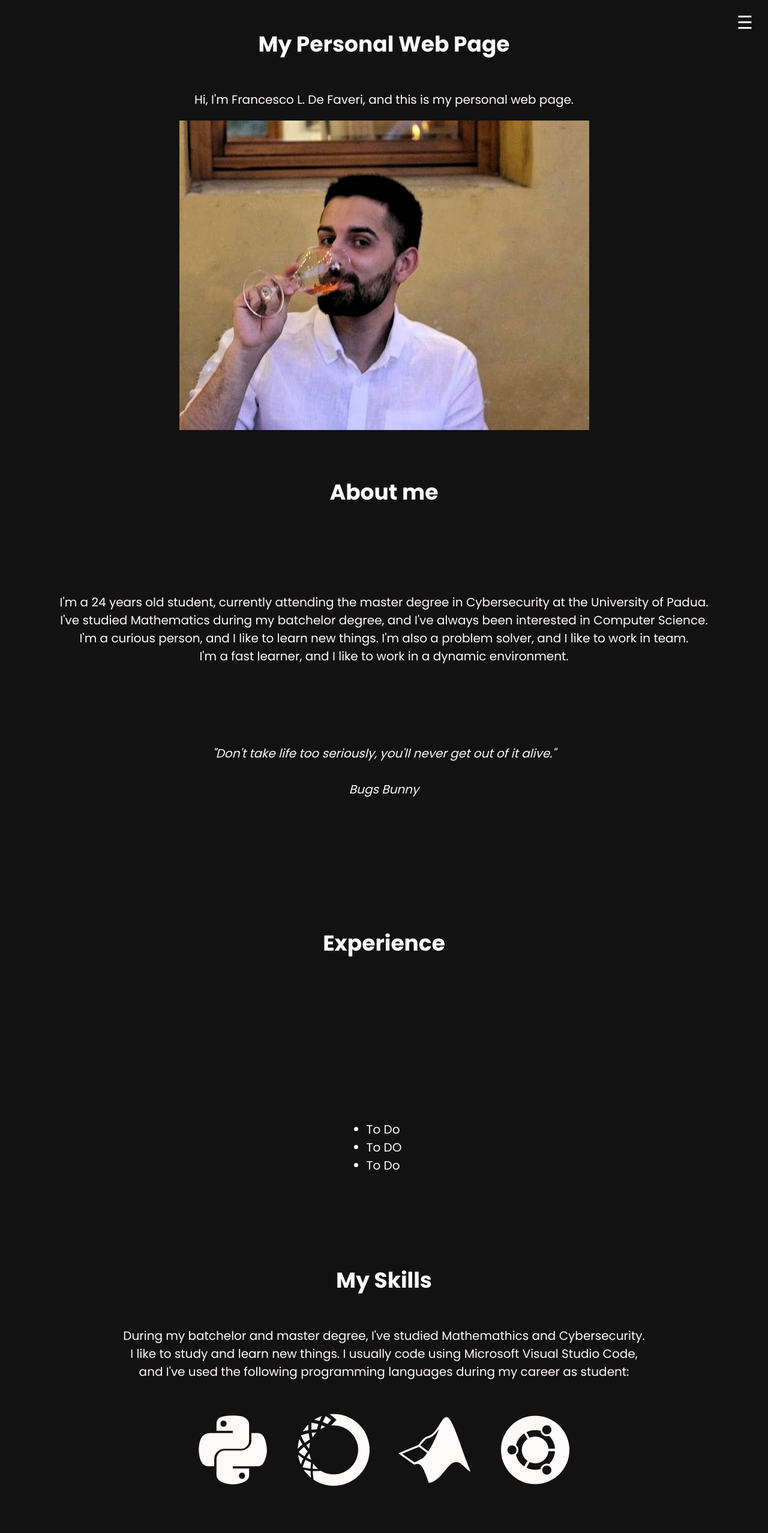
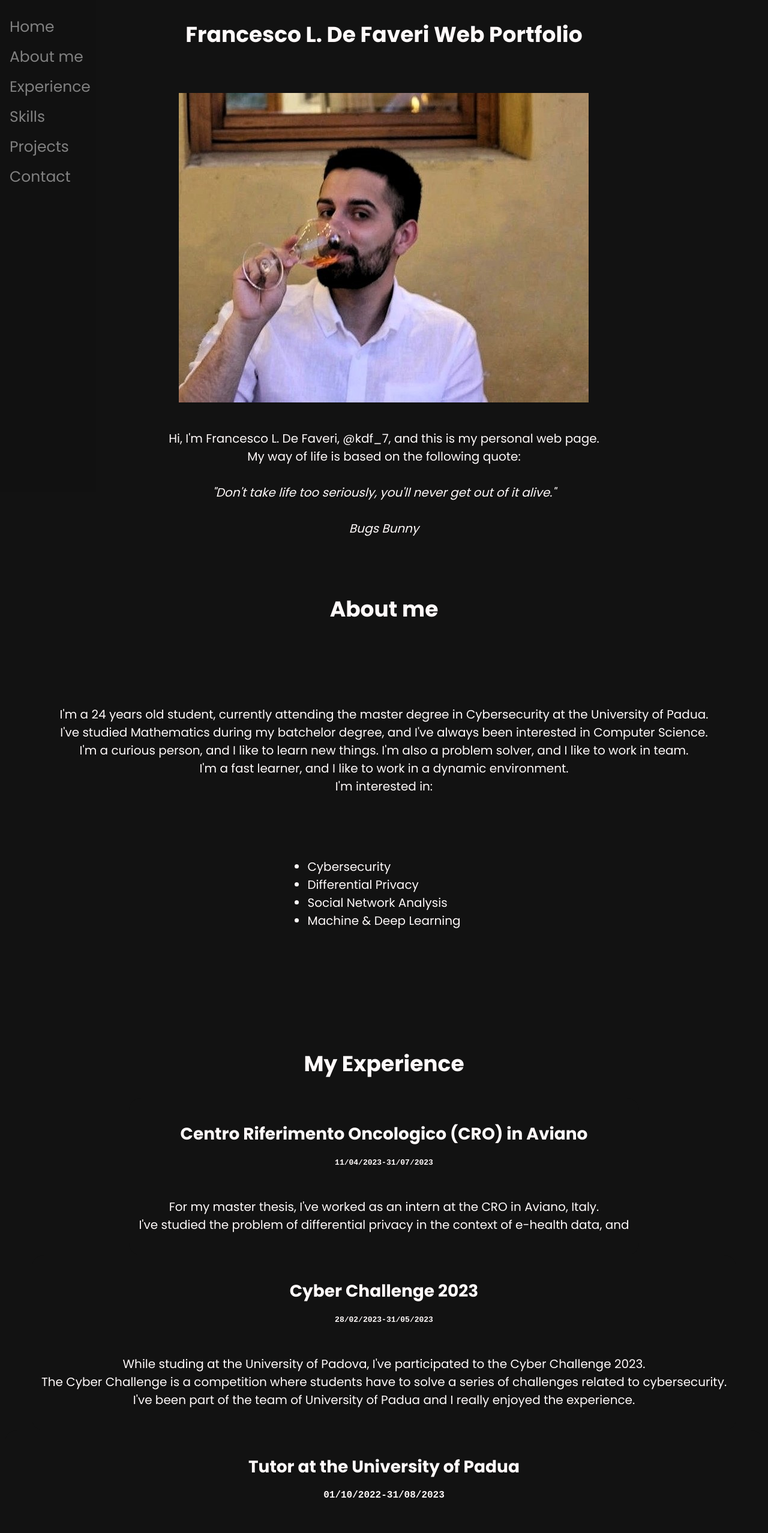
Before and after one commit to Kekkodf/kdf.github.io, a plain HTML site: page index.html in a window 1280 px wide. Shown: the top 2556 px of the page at 60% size. Drawn offline with nearby package versions, Linux system fonts and the light colour scheme.

Commit message:
update: getting version 2.0

```diff
--- /dev/null
+++ b/Draft/typed.js
@@ -0,0 +1,4 @@
+var typed = new Typed('#element', {
+  strings: ['$ whoami', 'kdf_7'],
+  typeSpeed: 50,
+});
--- a/css/style.css
+++ b/css/style.css
@@ -13,7 +13,7 @@ body {
 }
 section {
     display: grid;
-    min-height: 85vh;
+    min-height: 100vh;
     place-items: center;
     justify-content: center;
     align-items: center;
@@ -40,41 +40,32 @@ ul {
 }
 .sidenav {
    height: 100%;
-    width: 0;
+   width: 160px;
    position: fixed;
    z-index: 1;
    top: 0;
-    right: 0;
+   left: 0;
    background-color: #111;
    overflow-x: hidden;
-    transition: 0.5s;
-    padding-top: 60px;
+   padding-top: 20px;
  }
 
  .sidenav a {
-    padding: 8px 8px 8px 32px;
+   padding: 6px 8px 6px 16px;
    text-decoration: none;
    font-size: 25px;
    color: #818181;
    display: block;
-    transition: 0.3s;
  }
 
  .sidenav a:hover {
-    color: #f1f1f1;
+   color: snow;
  }
 
-.sidenav .closebtn {
-    position: absolute;
-    top: 0;
-    right: 25px;
-    font-size: 36px;
-    margin-left: 50px;
-}
-
-#main {
-    transition: margin-right .5s;
-    padding: 16px;
+ .main {
+   margin-left: 160px; /* Same as the width of the sidenav */
+   font-size: 28px; /* Increased text to enable scrolling */
+   padding: 0px 10px;
  }
 
  @media screen and (max-height: 450px) {
@@ -102,6 +93,9 @@ ul {
 }
 .logos {
     display: flex;
+}
+.logos:hover .logo:not(:hover) {
+    transform: scale(0.6);
 }
 .logo:nth-child(2) {
     transition-delay: 200ms;
--- a/index.html
+++ b/index.html
@@ -12,55 +12,95 @@
     <link rel="stylesheet" href="https://cdnjs.cloudflare.com/ajax/libs/font-awesome/6.2.1/css/font-awesome.min.css">
     <!-- javascript -->
     <script defer src="js/main.js"></script>
+    <script defer src="js/typed.js"></script>
 </head>
 <body>
 
-    <div id="mySidenav" class="sidenav">
-        <a href="javascript:void(0)" class="closebtn" onclick="closeNav()">&times;</a>
+    <div class="sidenav">
         <a href="#Home">Home</a>
         <a href="#About">About me</a>
         <a href="#Experience">Experience</a>
         <a href="#Skills">Skills</a>
         <a href="#Projects">Projects</a>
-        <a href="#Contact">Contact me</a>
+        <a href="#Contact">Contact</a>
     </div>
 
     <div id="main">
-        <span style="font-size:30px;cursor:pointer;position: fixed; right:25px;" onclick="openNav()">&#9776;</span>
     <section id="Home">
-        <h1 class="hidden">My Personal Web Page</h1>
+        <h1>Francesco L. De Faveri Web Portfolio</h1>
         <p class="hidden">
-            Hi, I'm Francesco L. De Faveri, and this is my personal web page.<br>
+
         </p>
         <img class="hidden" src="img/kdf.jpeg" class="img-fluid" alt="" srcset="">
-    </section>
-
-    <section  id="About" class="hidden">
-        <h1>About me</h1>
-        <p>
-            I'm a 24 years old student, currently attending the master degree in Cybersecurity at the University of Padua.<br>
-            I've studied Mathematics during my batchelor degree, and I've always been interested in Computer Science.<br>
-            I'm a curious person, and I like to learn new things. I'm also a problem solver, and I like to work in team.<br>
-            I'm a fast learner, and I like to work in a dynamic environment.
-        </p>
-        <p>
-            <i>"Don't take life too seriously, you'll never get out of it alive."</i><br><br>
+        <br>
+        <p class="hidden">
+            Hi, I'm Francesco L. De Faveri, @kdf_7, and this is my personal web page.<br>
+            My way of life is based on the following quote:<br>
+                <br>
+                <i>"Don't take life too seriously, you'll never get out of it alive."</i><br><br>
                 <i>Bugs Bunny</i>
         </p>
     </section>
 
+    <section  id="About" class="hidden">
+        <h1 class="hidden">About me</h1>
+        <p class="hidden">
+            I'm a 24 years old student, currently attending the master degree in Cybersecurity at the University of Padua.<br>
+            I've studied Mathematics during my batchelor degree, and I've always been interested in Computer Science.<br>
+            I'm a curious person, and I like to learn new things. I'm also a problem solver, and I like to work in team.<br>
+            I'm a fast learner, and I like to work in a dynamic environment.<br>
+            I'm interested in:
+            <ul>
+              <li class="hidden">Cybersecurity</li>
+              <li class="hidden">Differential Privacy</li>
+              <li class="hidden">Social Network Analysis</li>
+              <li class="hidden">Machine & Deep Learning</li>
+            </ul>
+        </p>
+    </section>
+
     <section id="Experience" class="hidden">
-        <h1>Experience</h1>
-        <ul>
-            <li>To Do</li>
-            <li>To DO</li>
-            <li>To Do</li>
-        </ul>
+        <h1>My Experience</h1>
+        <div class="project hidden">
+            <h2>Centro Riferimento Oncologico (CRO) in Aviano
+                <br>
+                <tt style="font-size: medium;">11/04/2023-31/07/2023</tt>
+            </h2>
+            <p>
+                For my master thesis, I've worked as an intern at the CRO in Aviano, Italy.<br>
+                I've studied the problem of differential privacy in the context of e-health data, and
+            </p>
+        </div>
+        <div class="project hidden">
+            <h2>Cyber Challenge 2023
+                <br>
+                <tt style="font-size: medium;">28/02/2023-31/05/2023</tt>
+            </h2>
+            <p>
+                While studing at the University of Padova, I've participated to the Cyber Challenge 2023.
+                <br>
+                The Cyber Challenge is a competition where students have to solve a series of challenges related to cybersecurity.
+                <br>
+                I've been part of the team of University of Padua and I really enjoyed the experience.
+            </p>
+        </div>
+        <div class="project hidden">
+            <h2>Tutor at the University of Padua
+                <br>
+                <tt style="font-size: 16px;">01/10/2022-31/08/2023</tt>
+            </h2>
+            <p>
+                While studing at the University of Padova, I've been a tutor of the courses of Biometrics and Stochastic Processes.<br>
+                For the course of Biometrics, I've developed two notebooks in Python, one related to face recognition and one about gait analysis.<br>
+                For the course of Stochastic Processes, I've covered the exercises regarding Markov Chains, Poisson Processes and Renewal Processes.<br>
+            </p>
+        </div>
+
     </section>
 
     <section id="Skills" class="hidden">
         <h1>My Skills</h1>
-        <p>During my batchelor and master degree, I've studied Mathemathics and Cybersecurity.<br>
+        <p class="hidden">During my batchelor and master degree, I've studied Mathemathics and Cybersecurity.<br>
            I like to study and learn new things. I usually code using Microsoft Visual Studio Code,<br>
            and I've used the following programming languages during my career as student:
 
@@ -109,7 +149,7 @@
                 </a>
             </div>
         </div>
-        <p>
+        <p class="hidden">
             I've also used the following software:
             <ul>
                 <li class="hidden">Overleaf, LaTeX editor Online</li>
@@ -124,7 +164,7 @@
 
     <section id="Projects" class="hidden">
         <h1>My Projects</h1>
-        <p>
+        <p class="hidden">
             During my career as student, I've worked on some projects. Here are listed some of them:
         </p>
         <div>
@@ -186,7 +226,7 @@
 
     <section id="Contact" class="hidden">
         <h1>Contact me</h1>
-        <p>
+        <p class="hidden">
             If you want to contact me, you can use the following links:
         </p>
         <div class="logos">
--- a/js/main.js
+++ b/js/main.js
@@ -12,13 +12,3 @@ const observer = new IntersectionObserver((entries) => {
 
 const hiddenElements = document.querySelectorAll('.hidden');
 hiddenElements.forEach((el) => observer.observe(el));
-
-function openNav() {
-    document.getElementById("mySidenav").style.width = "250px";
-    document.getElementById("main").style.marginRight = "250px";
-}
-
-function closeNav() {
-  document.getElementById("mySidenav").style.width = "0";
-  document.getElementById("main").style.marginRight= "0";
-}
```
Also changed, not shown: js/typed.js (deleted, +0 -13 lines), Draft/main.css (renamed from css/main.css). Lines whose indentation alone changed are shown as unchanged.
